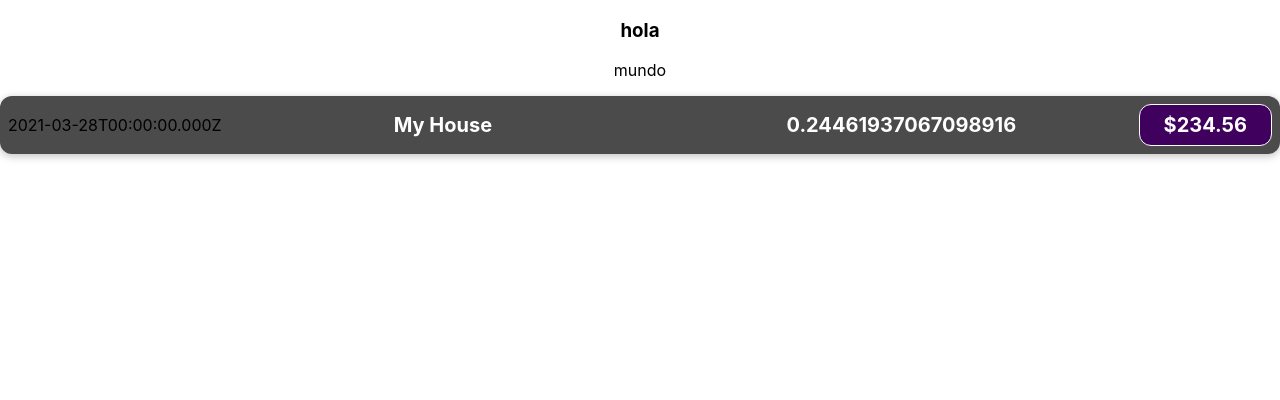
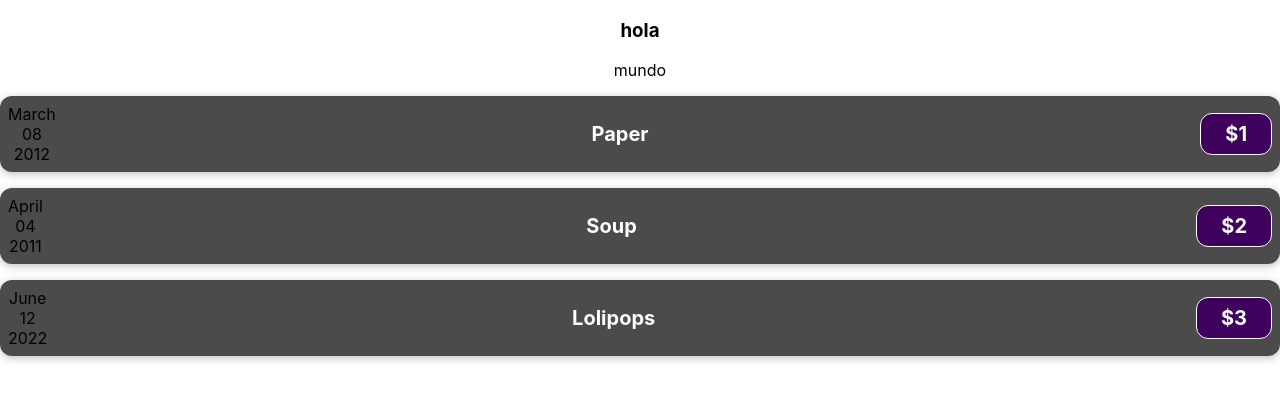
Before and after one commit to delissgt/course-react-guide, a React (Create React App) app: page / in a window 1280 px wide. Shown: the top 400 px of the page. Built offline with nearby package versions, Linux system fonts and the light colour scheme.

Commit message:
Passing Data via props
Also Adding normal JavaScript Logic to Components

```diff
--- a/src/App.js
+++ b/src/App.js
@@ -3,11 +3,41 @@
 import ExpenseItem from "./components/ExpenseItem";
 
 function App() {
+
+  const expenses = [
+    {
+      id: 'e1',
+      title: 'Paper',
+      amount: 1,
+      date: new Date(2012, 2, 8),
+    },
+    {
+      id: 'e2',
+      title: 'Soup',
+      amount: 2,
+      date: new Date(2011, 3, 4),
+    },
+    {
+      id: 'e3',
+      title: 'Lolipops',
+      amount: 3,
+      date: new Date(2022, 5, 12),
+    },
+    {
+      id: 'e4',
+      title: 'Juice',
+      amount: 2,
+      date: new Date(2011, 9, 3),
+    }
+  ]
+
   return (
     <div className="App">
       <h3>hola</h3>
       <p>mundo</p>
-      <ExpenseItem/>
+      <ExpenseItem title={expenses[0].title} amount={expenses[0].amount} date={expenses[0].date} />
+      <ExpenseItem title={expenses[1].title} amount={expenses[1].amount} date={expenses[1].date} />
+      <ExpenseItem title={expenses[2].title} amount={expenses[2].amount} date={expenses[2].date} />
     </div>
   );
 }
--- a/src/components/ExpenseItem.js
+++ b/src/components/ExpenseItem.js
@@ -1,17 +1,22 @@
 import './ExpenseItem.css'
 
-function ExpenseItem() {
-  const expenseDate = new Date(2021, 2, 28);
-  const expenseTitle = "My House";
-  const expenseAmount = 234.56;
+function ExpenseItem(props) {
+  const month = props.date.toLocaleString('en-US', { month: 'long' });
+  const day = props.date.toLocaleString('en-US', { day: '2-digit' });
+  const year = props.date.getFullYear();
 
   return (
       <div className="expense-item">
-        <div>{expenseDate.toISOString()}</div>
+        <div>
+          <div>{month}</div>
+          <div>{day}</div>
+          <div>{year}</div>
+        </div>
+
         <div className="expense-item__description">
-          <h2>{expenseTitle}</h2>
-          <h2>{Math.random()}</h2>
-          <div className="expense-item__price">${expenseAmount}</div>
+          <h2>{props.title}</h2>
+          <div className="expense-item__price">${props.amount}</div>
+
         </div>
       </div>
   );
```
